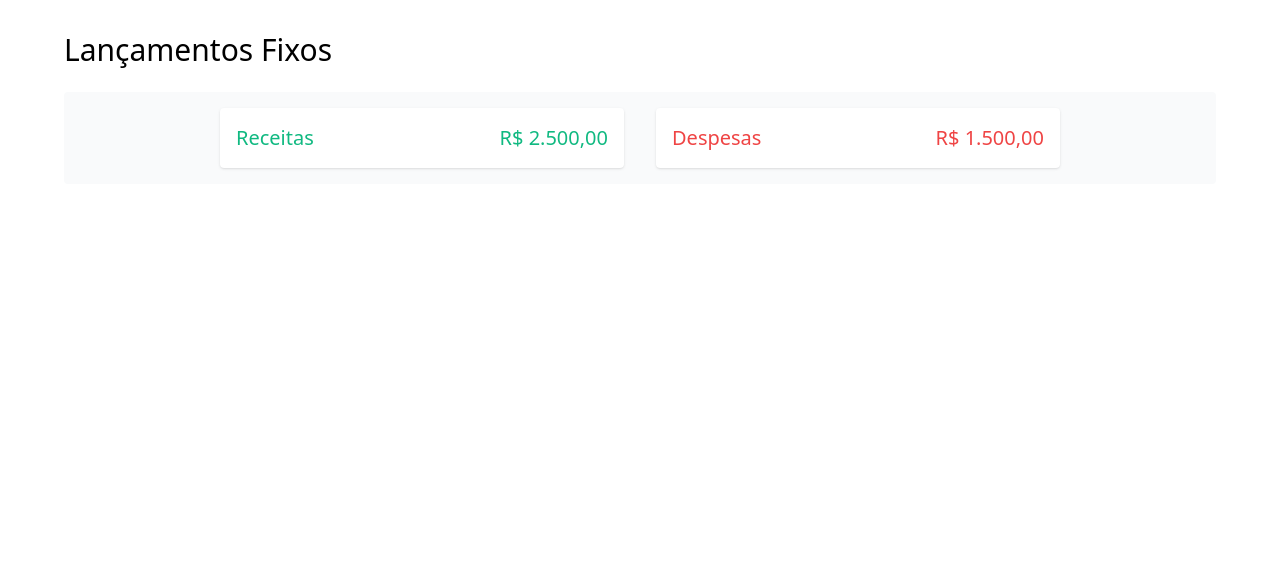
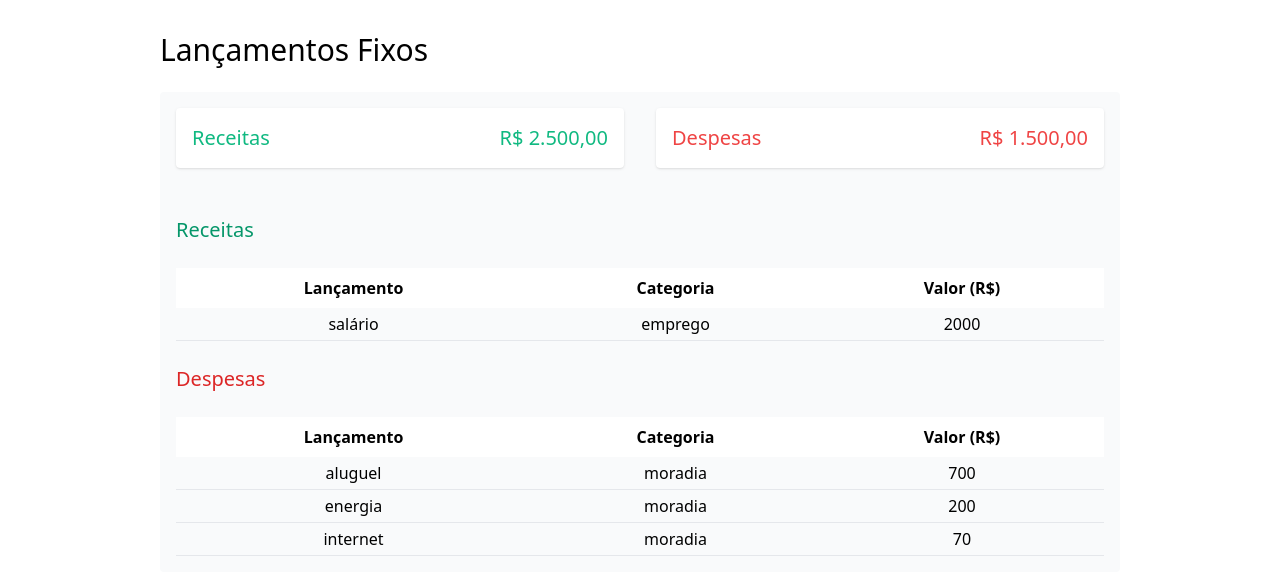
Before and after one commit to josecarlosmonteiro/finplan-lite-web, a Next.js app: page /lancamentos/fixos in a window 1280 px wide. Shown: the top 584 px of the page. Built offline with nearby package versions, Linux system fonts and the light colour scheme.

Commit message:
feat: implementar visualização detalhada de lançamentos fixos.

```diff
--- /dev/null
+++ b/app/components/FixedReleases/ReleasesTablePresentations.tsx
@@ -0,0 +1,23 @@
+'use client';
+
+import { ReleaseProps } from "@/app/types/Releases";
+import { ColumnDef, Table } from "../shared/Table";
+import { filterByProp } from "@/app/utils/lists";
+import { useContext } from "react";
+import { FixedReleasesContext } from "@/app/providers/FixedReleasesProvider";
+
+const columns: ColumnDef<ReleaseProps>[] = [
+  { accessKey: 'title', header: 'Lançamento' },
+  { accessKey: 'category', header: 'Categoria' },
+  { accessKey: 'value', header: 'Valor (R$)' },
+];
+
+export function ReleasesTablePresentations({ type }: { type: 'in' | 'out' }) {
+  const { releases } = useContext(FixedReleasesContext);
+
+  return (
+    <Table
+      columns={columns}
+      data={filterByProp(releases, 'type', type) || []} />
+  )
+}
--- /dev/null
+++ b/app/components/shared/Modal/Content.tsx
@@ -0,0 +1,9 @@
+import { ReactNode } from "react";
+
+export function Content({ children }: { children: ReactNode }) {
+  return (
+    <div className="px-2">
+      {children}
+    </div>
+  )
+}
--- /dev/null
+++ b/app/components/shared/Modal/Root.tsx
@@ -0,0 +1,31 @@
+import { ReactNode } from "react";
+import { BsXCircle } from 'react-icons/bs';
+import { Typography } from "../Typography";
+
+type Props = {
+  title?: string;
+  children?: ReactNode;
+  isOpen: boolean;
+  closeModal: () => void;
+}
+
+export function Root({ title, children, isOpen, closeModal }: Props) {
+  return (
+    <>
+      {
+        isOpen &&
+        <div className="fixed top-0 left-0 w-full h-screen flex justify-center items-center bg-black bg-opacity-50">
+          <div className="bg-white rounded shadow-md shadow-black">
+            <div className="p-4 flex justify-between items-center">
+              <Typography.Subtitle>{title}</Typography.Subtitle>
+              <button className="p-2 text-gray-400" onClick={closeModal}>
+                <BsXCircle size={18} />
+              </button>
+            </div>
+            {children}
+          </div>
+        </div>
+      }
+    </>
+  )
+}
--- /dev/null
+++ b/app/components/shared/Modal/index.tsx
@@ -0,0 +1,7 @@
+import { Root } from "./Root"
+import { Content } from "./Content"
+
+export const Modal = {
+  Root,
+  Content,
+}
--- /dev/null
+++ b/app/components/shared/Table/index.tsx
@@ -0,0 +1,46 @@
+export interface ColumnDef<T> {
+  accessKey: keyof T;
+  header?: string;
+}
+
+interface Props<T> {
+  columns: ColumnDef<T>[];
+  data: T[];
+}
+
+export function Table<T>({ columns, data }: Props<T>) {
+  return (
+    <table className="w-full" border={1}>
+      <thead className="bg-white">
+        <tr>
+          {
+            columns.map(({ header }, index) => (
+              <th
+                key={`col_${index}`}
+                className="p-2">
+                {header}
+              </th>
+            ))
+          }
+        </tr>
+      </thead>
+      <tbody>
+        {
+          data?.map((row, indexRow) => (
+            <tr key={`row_${indexRow}`}>
+              {
+                columns.map((col, indexCol) => (
+                  <td
+                    key={`data_${indexRow}_${indexCol}`}
+                    className="p-1 border-b">
+                    {row[col.accessKey] as string}
+                  </td>
+                ))
+              }
+            </tr>
+          ))
+        }
+      </tbody>
+    </table>
+  )
+}
--- a/app/lancamentos/fixos/page.tsx
+++ b/app/lancamentos/fixos/page.tsx
@@ -1,24 +1,49 @@
+import { ReleasesTablePresentations } from "@/app/components/FixedReleases/ReleasesTablePresentations";
 import { TotalReleases } from "@/app/components/FixedReleases/TotalReleases";
 import { Typography } from "@/app/components/shared/Typography";
+import { FixedReleasesProvider } from "@/app/providers/FixedReleasesProvider";
 
 export default async function FixedReleases() {
   return (
+    <FixedReleasesProvider>
+
       <main className="flex justify-center">
-      <div className="m-8 w-[90vw]">
+        <div className="m-8 w-[75vw]">
           <Typography.Title>Lançamentos Fixos</Typography.Title>
           <br />
 
           <div className="p-4 bg-gray-50 rounded">
-          <div className="w-3/4 mx-auto">
+            <div className="mx-auto">
               <TotalReleases />
             </div>
-          <div className="flex gap-6">
+            <br /><br />
+
+            <div className="flex flex-col gap-6">
               <section className="w-full">
+                <span className="text-emerald-600">
+                  <Typography.Subtitle>Receitas</Typography.Subtitle>
+                </span>
+                <br />
+
+                <div className="text-center">
+                  <ReleasesTablePresentations type="in" />
+                </div>
               </section>
-            <section className="w-full"></section>
+
+              <section className="w-full">
+                <span className="text-red-600">
+                  <Typography.Subtitle>Despesas</Typography.Subtitle>
+                </span>
+                <br />
+
+                <div className="text-center">
+                  <ReleasesTablePresentations type="out" />
+                </div>
+              </section>
             </div>
           </div>
         </div>
       </main>
+    </FixedReleasesProvider>
   )
 }
--- /dev/null
+++ b/app/providers/FixedReleasesProvider.tsx
@@ -0,0 +1,30 @@
+'use client';
+
+import { ReactNode, createContext, useState } from "react";
+import { ReleaseProps } from "../types/Releases";
+
+type FixedReleaseProps = {
+  releases: ReleaseProps[];
+}
+
+export const FixedReleasesContext = createContext({} as FixedReleaseProps);
+
+// MOCK INITIAL RELEASES
+const data: ReleaseProps[] = [
+  { title: 'salário', type: 'in', category: 'emprego', value: 2000, },
+  { title: 'aluguel', type: 'out', category: 'moradia', value: 700, },
+  { title: 'energia', type: 'out', category: 'moradia', value: 200, },
+  { title: 'internet', type: 'out', category: 'moradia', value: 70, },
+];
+
+export function FixedReleasesProvider({ children }: { children: ReactNode }) {
+  const [releases, setReleases] = useState<ReleaseProps[]>(data);
+
+  const context: FixedReleaseProps = { releases };
+
+  return (
+    <FixedReleasesContext.Provider value={context}>
+      {children}
+    </FixedReleasesContext.Provider>
+  )
+}
--- /dev/null
+++ b/app/types/Releases.ts
@@ -0,0 +1,6 @@
+export type ReleaseProps = {
+  title: string;
+  value: number;
+  type: "in" | "out";
+  category: string;
+}
--- /dev/null
+++ b/app/utils/lists/index.ts
@@ -0,0 +1,3 @@
+export function filterByProp<T>(list: T[], key: keyof T, match: any) {
+  return list?.filter((el) => el[key] === match);
+}
--- a/package.json
+++ b/package.json
@@ -14,13 +14,15 @@
     "axios": "^1.6.7",
     "next": "14.1.0",
     "react": "^18",
-    "react-dom": "^18"
+    "react-dom": "^18",
+    "react-icons": "^5.0.1"
   },
   "devDependencies": {
     "@types/axios": "^0.14.0",
     "@types/node": "^20",
     "@types/react": "^18",
     "@types/react-dom": "^18",
+    "@types/react-icons": "^3.0.0",
     "autoprefixer": "^10.0.1",
     "concurrently": "^8.2.2",
     "eslint": "^8",
```
Also changed, not shown: 1 other file (tests, documents, lock files or other folders). Lines whose indentation alone changed are shown as unchanged.
